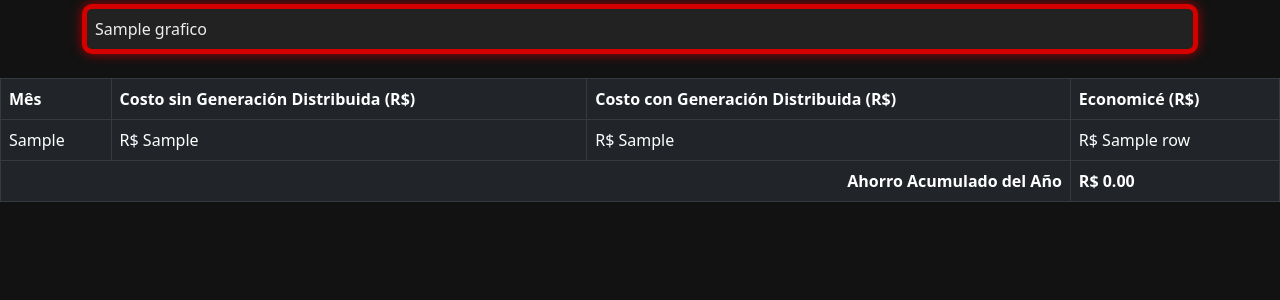
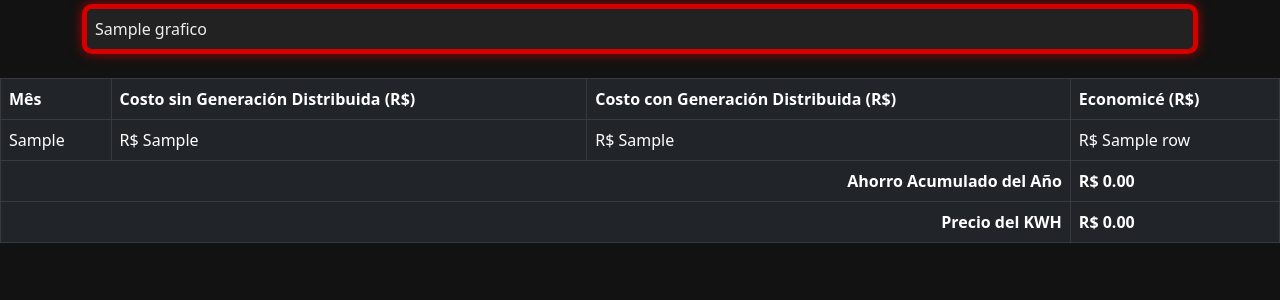
Before and after one commit to laurobmb/usina-solar, a Flask app: template templates/index.html in a window 1280 px wide. Shown: the part 210-510 px from the top of the page. Run offline with Flask 3, Linux system fonts and the light colour scheme; the template is opened without the code that fills it: most values are stand-ins (such as "Sample title", 1, 10 or a date in 2020).

Commit message:
Atualizando - Sun Jun  1 12:21:31 AM -03 2025 update

```diff
--- a/app.py
+++ b/app.py
@@ -95,25 +95,29 @@ def gerar_tabela(ano, cliente):
     if df_cliente.empty:
         return [], 0.0
 
-    valor_kwh = 0.90
+    valor_kwh = float(os.getenv('VALOR_KWH', '0.90'))
 
     for coluna in ['ENERGIA_CONSUMIDA', 'ENERGIA_FATURADA']:
         if coluna not in df_cliente.columns:
             return [], 0.0
 
+    ordem_meses = ['jan', 'fev', 'mar', 'abr', 'mai', 'jun', 'jul', 'ago', 'set', 'out', 'nov', 'dez']
+    df_cliente['MES'] = df_cliente['SITUAÇÃO_MENSAL'].str.extract(r'(^\w{3})')
+    df_cliente['MES'] = pd.Categorical(df_cliente['MES'], categories=ordem_meses, ordered=True)
     df_cliente['CUSTO_SEM_GERACAO_DISTRIBUIDA'] = df_cliente['ENERGIA_CONSUMIDA'] * valor_kwh
     df_cliente['CUSTO_COM_GERACAO_DISTRIBUIDA'] = df_cliente['ENERGIA_FATURADA'] * valor_kwh
     df_cliente['ECONOMIA'] = df_cliente['CUSTO_SEM_GERACAO_DISTRIBUIDA'] - df_cliente['CUSTO_COM_GERACAO_DISTRIBUIDA']
-
-    tabela = df_cliente[['SITUAÇÃO_MENSAL', 'CUSTO_SEM_GERACAO_DISTRIBUIDA', 'CUSTO_COM_GERACAO_DISTRIBUIDA', 'ECONOMIA']].round(2)
-    tabela = tabela.sort_values(by='SITUAÇÃO_MENSAL')
-
+    tabela = df_cliente[['SITUAÇÃO_MENSAL', 'MES', 'CUSTO_SEM_GERACAO_DISTRIBUIDA',
+                          'CUSTO_COM_GERACAO_DISTRIBUIDA', 'ECONOMIA']].round(2)
+    tabela = tabela.sort_values(by='MES')
+    tabela = tabela.drop(columns='MES')
     total_economia = tabela['ECONOMIA'].sum().round(2)
 
     print("Tabela: ", tabela)
+    print("Valor do KWH:", valor_kwh)
     print("Total Economia do Ano: R$", total_economia)
 
-    return tabela.to_dict(orient='records'), total_economia
+    return tabela.to_dict(orient='records'), total_economia, valor_kwh
 
 
 @app.route('/', methods=['GET', 'POST'])
@@ -125,6 +129,7 @@ def index():
     ano_selecionado = None
     cliente_selecionado = None
     total_economia = 0
+    valor_kwh = 0
 
     if request.method == 'POST':
         ano_selecionado = request.form.get('ano')
@@ -135,7 +140,7 @@ def index():
 
         if ano_selecionado and cliente_selecionado:
             grafico = gerar_grafico(ano_selecionado, cliente_selecionado)
-            tabela, total_economia = gerar_tabela(ano_selecionado, cliente_selecionado)
+            tabela, total_economia, valor_kwh = gerar_tabela(ano_selecionado, cliente_selecionado)
             print(total_economia)
         else:
             total_economia = 0
@@ -147,6 +152,7 @@ def index():
                            tabela=tabela,
                            total_economia=total_economia,
                            ano_selecionado=ano_selecionado,
+                           valor_kwh=valor_kwh,
                            cliente_selecionado=cliente_selecionado)
 
 
--- a/templates/index.html
+++ b/templates/index.html
@@ -73,6 +73,12 @@
           <td colspan="3" class="text-end">Ahorro Acumulado del Año</td>
           <td>R$ {{ '%.2f'|format(total_economia) }}</td>
         </tr>
+
+        <tr style="font-weight: bold; background-color: #343a40;">
+          <td colspan="3" class="text-end">Precio del KWH</td>
+          <td>R$ {{ '%.2f'|format(valor_kwh) }}</td>
+        </tr>
+
       </tbody>
     </table>
   </div>
```
Also changed, not shown: README.md.
